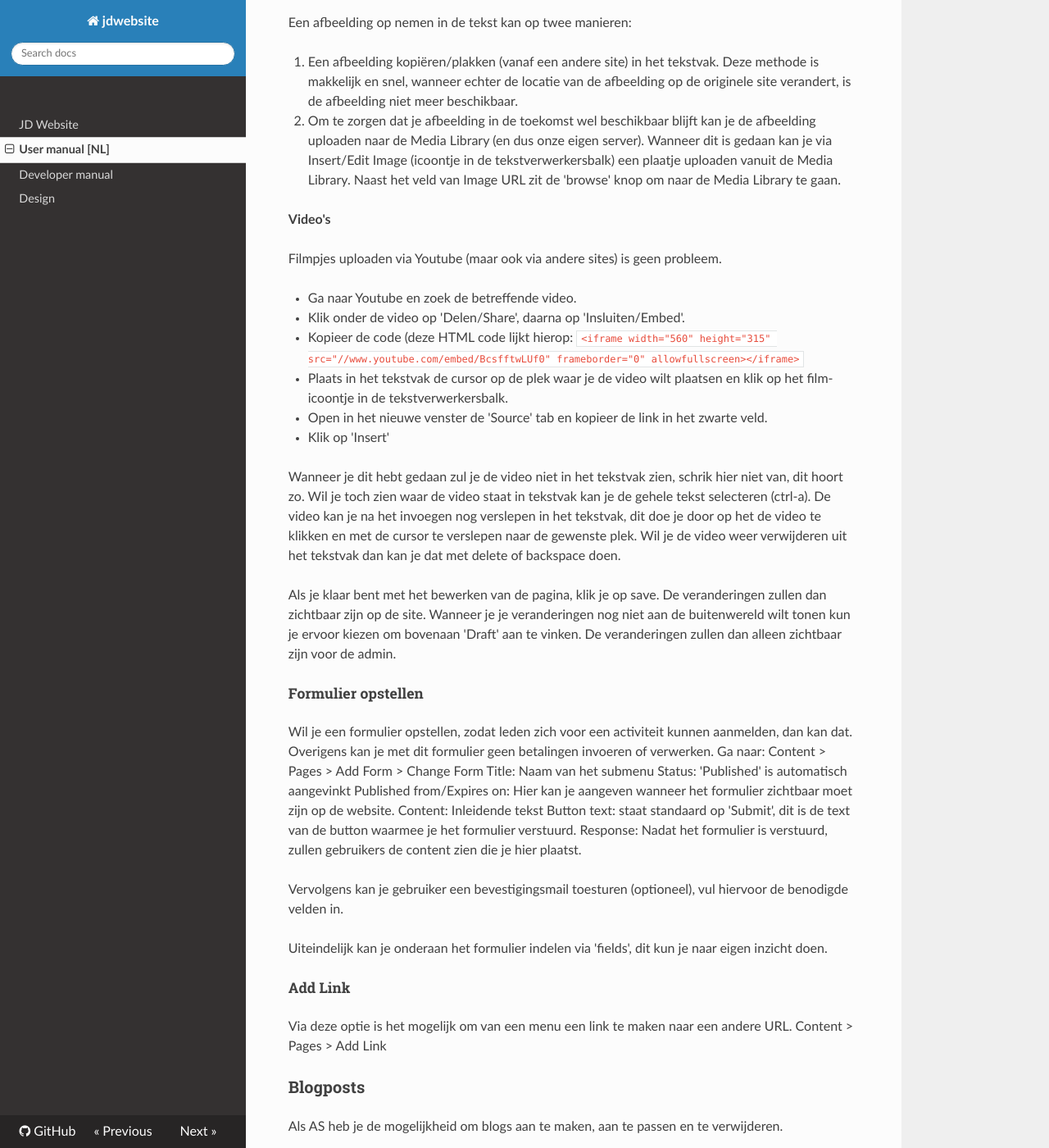
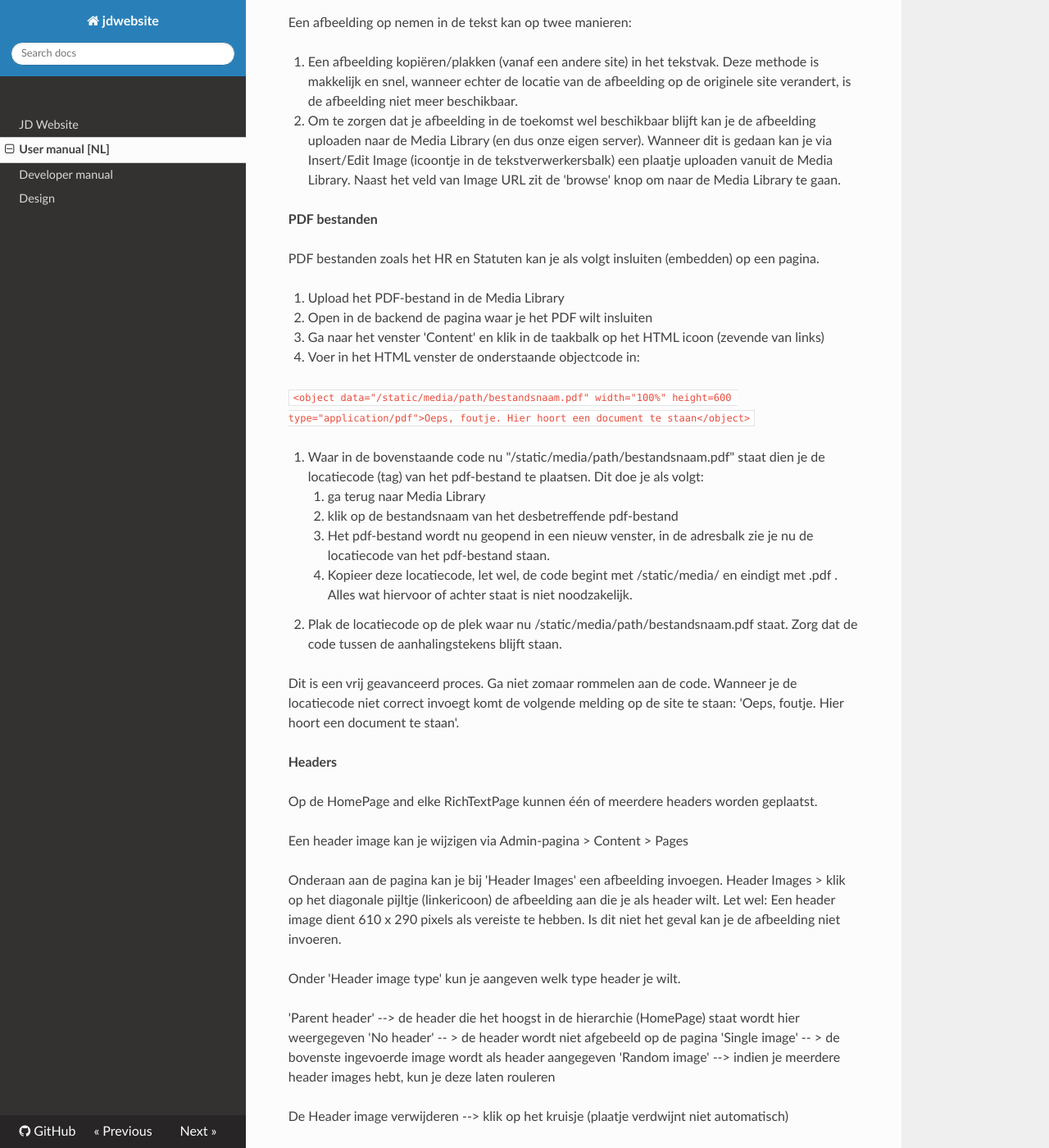
Before and after one commit to jonge-democraten/website, an MkDocs documentation site: the page built from docs/user.md, in a window 1280 px wide and 1400 px high, scrolled down 1794 px. Shown: the whole window at 82% size. Built offline with MkDocs 1.6.1, drawn with Linux system fonts in a browser that asks for light colours; nearby versions of some CDN libraries; old or Windows-style settings are respelled for this version of MkDocs; some of the changed text lies outside the part shown.

Commit message:
Added explanation on 'headers' and 'embedding pdf'

````diff
--- a/docs/user.md
+++ b/docs/user.md
@@ -4,8 +4,8 @@
 
 Welkom
 
-Uitleg: toegang specificeren, hoe geraak je als AS op de achterkant van de site.
-Uitleg: duidelijk onderscheid tussen MijnJD en Wolk.
+- toegang specificeren, hoe geraak je als AS op de achterkant van de site.
+- duidelijk onderscheid tussen MijnJD en Wolk.
 
 
 ## Managing content
@@ -65,6 +65,50 @@ Een afbeelding op nemen in de tekst kan op twee manieren:
 
 2. Om te zorgen dat je afbeelding in de toekomst wel beschikbaar blijft kan je de afbeelding uploaden naar de Media Library (en dus onze eigen server). Wanneer dit is gedaan kan je via Insert/Edit Image (icoontje in de tekstverwerkersbalk) een plaatje uploaden vanuit de Media Library. Naast het veld van Image URL zit de 'browse' knop om naar de Media Library te gaan.
 
+<strong>PDF bestanden</strong>
+
+PDF bestanden zoals het HR en Statuten kan je als volgt insluiten (embedden) op een pagina.
+
+1. Upload het PDF-bestand in de Media Library
+2. Open in de backend de pagina waar je het PDF wilt insluiten
+3. Ga naar het venster 'Content' en klik in de taakbalk op het HTML icoon (zevende van links)
+4. Voer in het HTML venster de onderstaande objectcode in:
+
+```<object data="/static/media/path/bestandsnaam.pdf" width="100%" height=600 type="application/pdf">Oeps, foutje. Hier hoort een document te staan</object>```
+
+5. Waar in de bovenstaande code nu "/static/media/path/bestandsnaam.pdf" staat dien je de locatiecode (tag) van het pdf-bestand te plaatsen. Dit doe je als volgt:
+	1. ga terug naar Media Library
+	2. klik op de bestandsnaam van het desbetreffende pdf-bestand
+	3. Het pdf-bestand wordt nu geopend in een nieuw venster, in de adresbalk zie je nu de locatiecode van het pdf-bestand staan.
+	4. Kopieer deze locatiecode, let wel, de code begint met /static/media/ en eindigt met .pdf . Alles wat hiervoor of achter staat is niet noodzakelijk.
+6. Plak de locatiecode op de plek waar nu /static/media/path/bestandsnaam.pdf staat. Zorg dat de code tussen de aanhalingstekens blijft staan.
+
+
+Dit is een vrij geavanceerd proces. Ga niet zomaar rommelen aan de code. Wanneer je de locatiecode niet correct invoegt komt de volgende melding op de site te staan: 'Oeps, foutje. Hier hoort een document te staan'.
+
+
+<strong>Headers</strong>
+
+Op de HomePage and elke RichTextPage kunnen één of meerdere headers worden geplaatst.
+
+Een header image kan je wijzigen via Admin-pagina > Content > Pages
+
+Onderaan aan de pagina kan je bij 'Header Images' een afbeelding invoegen.
+Header Images > klik op het diagonale pijltje (linkericoon) de afbeelding aan die je als header wilt.
+Let wel: Een header image dient 610 x 290 pixels als vereiste te hebben. Is dit niet het geval kan je de afbeelding niet invoeren.
+
+Onder 'Header image type' kun je aangeven welk type header je wilt.
+
+'Parent header' --> de header die het hoogst in de hierarchie (HomePage) staat wordt hier weergegeven
+'No header' -- > de header wordt niet afgebeeld op de pagina
+'Single image' -- > de bovenste ingevoerde image wordt als header aangegeven
+'Random image' --> indien je meerdere header images hebt, kun je deze laten rouleren
+
+De Header image verwijderen --> klik op het kruisje (plaatje verdwijnt niet automatisch)
+
+Klik op save om je wijzigen definitief te maken.
+
+
 <strong>Video's</strong>
 
 Filmpjes uploaden via Youtube (maar ook via andere sites) is geen probleem.
@@ -123,13 +167,21 @@ Onder de tab 'Meta data' is het mogelijk om nog tags toe te voegen onder de blog
 Tot slot, klik op 'Save'
 
 <strong>Blog bewerken/verwijderen</strong>
+
 Nadat een blog is ingevoerd kan je het als AS nog bewerken. Dit doe je door onder Content > Blog posts in het overzicht op de desbetreffende blog te klikken. Je komt nu weer in het specificatie venster wat je ook zag toen je de blog aanmaakte. Je kan hier veranderingen doorvoeren. Klik vervolgens wel op 'Save'.
 
 Een blog kan je verwijderen uit het overzicht door er een vinkje voor te zetten en in het drop-down-menu erboven (waar nu nog ------ staat) op 'delete selected Blog posts' te klikken.
 
 ### Events
 
-Coming soon
+Via de admin-pagina, onder Events > events, is het mogelijk om evenement aan te maken.
+Klik rechtsboven op 'Add event', vul vervolgens in:
+Title: Naam van het evenement
+Status: 'Published' is automatisch aangevinkt
+Published from/Expires on: Hier kan je aangeven wanneer het evenement zichtbaar moet zijn op de website.
+Content: Tekst over het evenement
+
+Onderaan staat 'Occurrences', hier vul je de datum, aanvangstijd (start time) en datum, sluitingstijd (end time) in. Datumnotatie is jjjj-mm-dd. Gebruik de kekke agenda- en klokicoontjes om datum en tijd in te voeren. Onder Description (optioneel) kan je een beschrijving geven van het evenement voor je eigen administratie. Deze beschrijving is niet zichtbaar op de frontend.
 
 ### Newsletters
 
````
